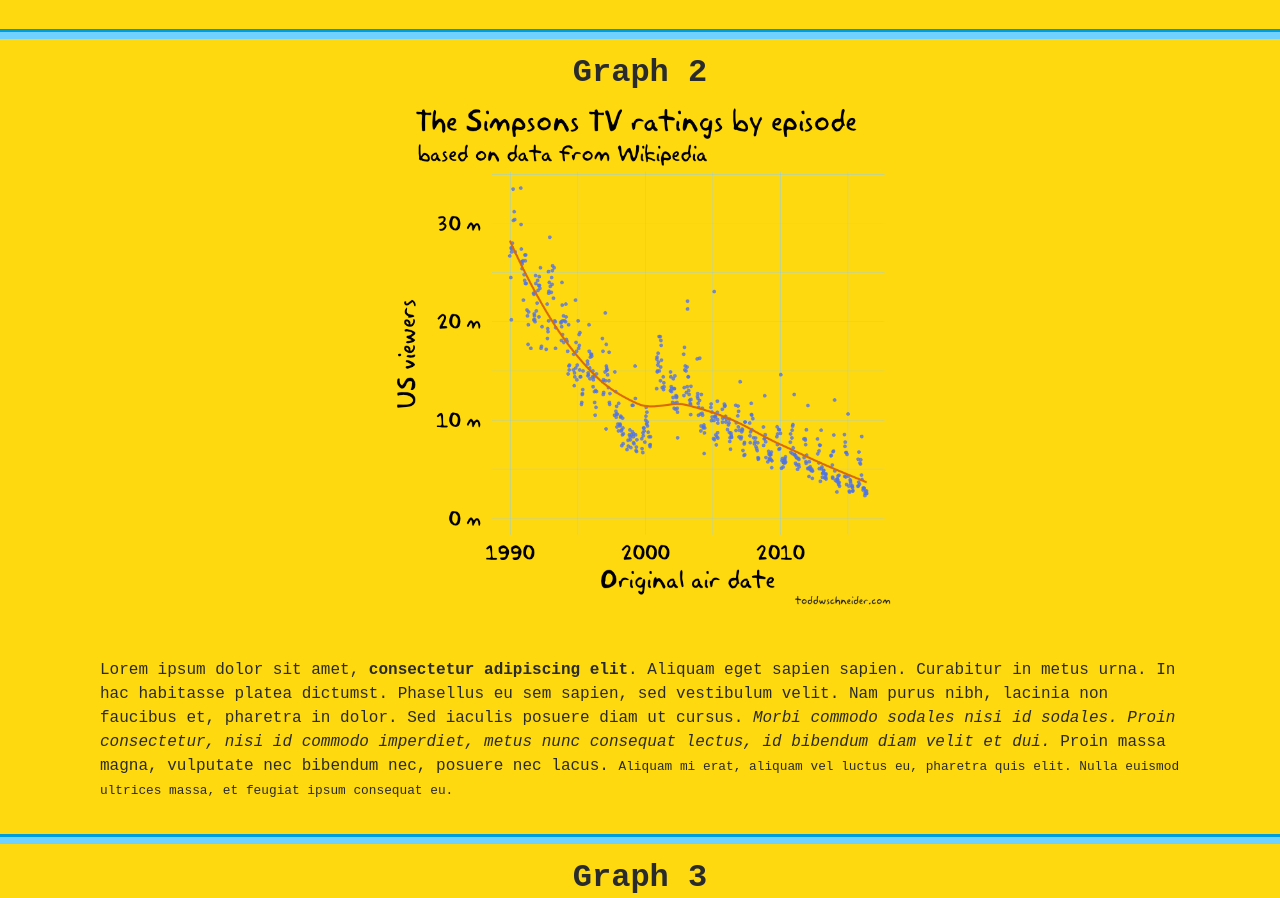
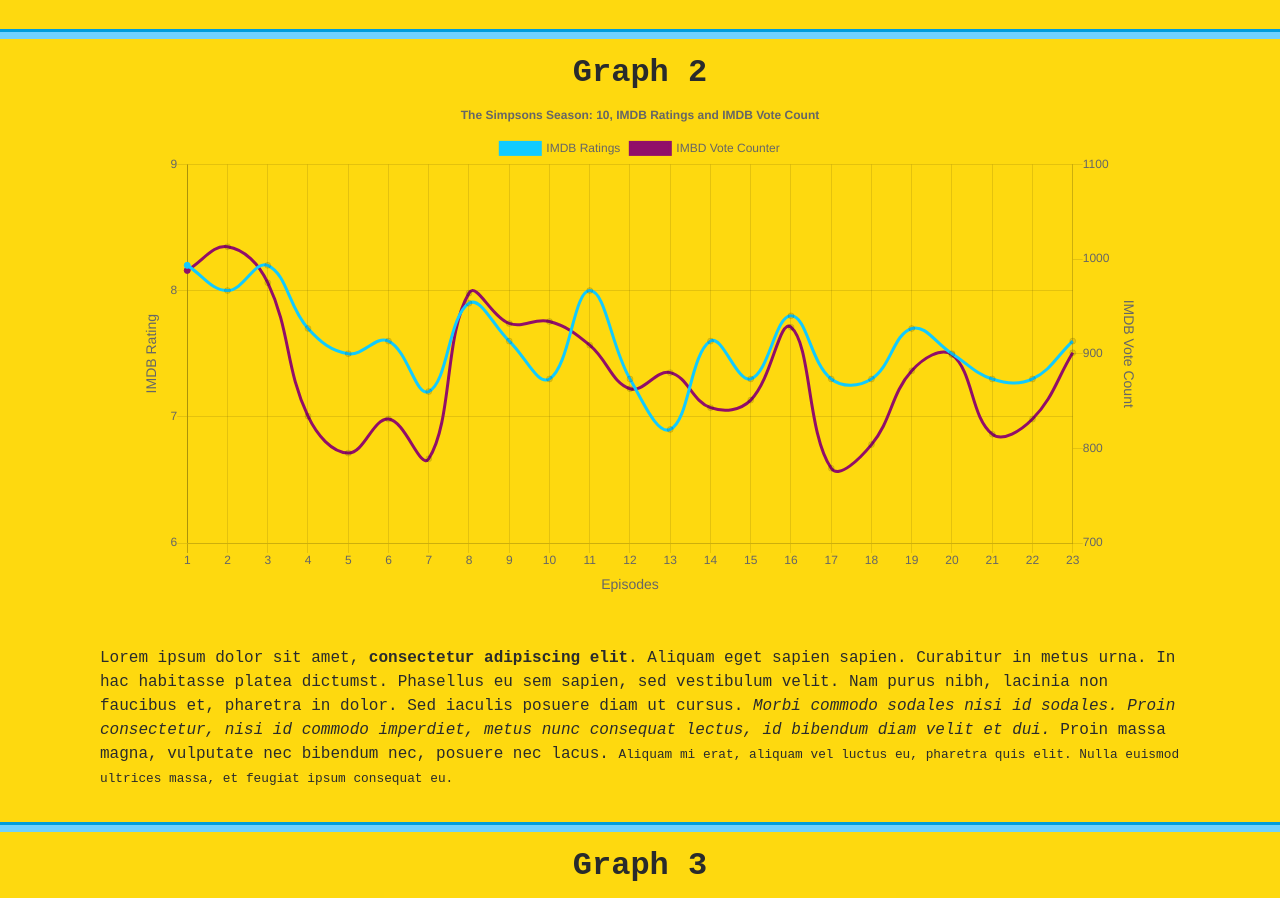
Before and after one commit to tristanh314/project2-group-tikt, a plain HTML site: page index.html in a window 1280 px wide. Shown: the part 1506-2404 px from the top of the page. Drawn offline with nearby package versions, Linux system fonts and the light colour scheme.

Commit message:
add karl_app file for vis

```diff
--- a/app.js
+++ /dev/null
@@ -1 +0,0 @@
-//script tag to add to html: https://cdnjs.cloudflare.com/ajax/libs/Chart.js/2.9.3/Chart.bundle.min.js
--- a/index.html
+++ b/index.html
@@ -112,7 +112,7 @@
 					<h2>
 						<center><B>Graph 2</B></center>
 					</h2>
-					<img alt="Bootstrap Image Preview" src="images/tv_ratings.png" class="centerGraph">
+					<center><canvas id="karlChart" width="1000" height="500"></canvas></center>
 					<br>
 					<br>
 					<p>
@@ -181,10 +181,12 @@
 		</div>
 	</div>
 </div>
-
+	<script>window.Tether = {};</script>
+	<script src="https://d3js.org/d3.v5.min.js"></script>
 	<script src="https://cdnjs.cloudflare.com/ajax/libs/Chart.js/2.9.3/Chart.bundle.min.js"></script>
 	<script src="static/js/jquery.min.js"></script>
-    <script src="static/js/bootstrap.min.js"></script>
-    <script src="static/js/scripts.js"></script>
+	<script src="static/js/scripts.js"></script>
+	<script src="static/js/bootstrap.min.js"></script>
+	<script src="karl_app.js"></script>
   </body>
 </html>
--- /dev/null
+++ b/karl_app.js
@@ -0,0 +1,92 @@
+//script tag to add to html: https://cdnjs.cloudflare.com/ajax/libs/Chart.js/2.9.3/Chart.bundle.min.js
+
+d3.json("static/data/simpson_episodes.json").then((data) => {
+    var ratingsSample = data.result.filter(episode => episode.season===10);
+    // var ratingsSample = data.result;
+    // console.log(ratingsSample);
+    var labels = ratingsSample.sort((a, b) => (a.season - b.season));
+
+var dataSet = {
+    // labels: ["0", "100", "200", "300", "400", "500", "600"],
+    labels: ['1', '2', '3', '4', '5', '6', '7', '8', '9', '10', '11', '12', '13', '14', '15', '16', '17', '18', '19', '20', '21', '22', '23'],
+    datasets: [
+        {
+            label: "IMDB Ratings",
+            data: ratingsSample.map(episode => episode.imdb_rating),
+            backgroundColor: ['rgba(17, 203, 255, 1)'],
+            pointBackgroundColor: ['rgba(17, 203, 255, 1)'],
+            borderColor: ['rgba(17, 203, 255, 1)'],
+            yAxisID: "y-axis-1",
+            fill: false
+        },
+        {
+            label: "IMBD Vote Counter",
+            data: ratingsSample.map(episode => episode.imdb_votes),
+            backgroundColor: ['rgba(145, 14, 105, 1)'],
+            pointBackgroundColor: ['rgba(145, 14, 105, 1)'],
+            borderColor: ['rgba(145, 14, 105, 1)'],
+            yAxisID: "y-axis-2",
+            fill: false
+        }
+    ]};
+var ctx = document.getElementById("karlChart")
+var karlChart = new Chart(ctx, {
+    type: 'line',
+    data: dataSet,
+    options: {
+        responsive: false,
+        stacked: false,
+        title:{
+            display: true,
+            text:'The Simpsons Season: 10, IMDB Ratings and IMDB Vote Count'
+        },
+        scales: {
+            yAxes: [{
+                type: "linear", // only linear but allow scale type registration. This allows extensions to exist solely for log scale for instance
+                display: true,
+                position: "left",
+                id: "y-axis-1",
+                ticks: {
+                    beginAtZero: false,
+                    stepSize: 1,
+                },
+                scaleLabel: {
+                    display: true,
+                    fontSize: 14,
+                    labelString: "IMDB Rating",
+                }
+                },
+                {
+                type: "linear", // only linear but allow scale type registration. This allows extensions to exist solely for log scale for instance
+                display: true,
+                position: "right",
+                id: "y-axis-2",
+                ticks: {
+                    beginAtZero: false,
+                    stepSize: 100,
+                },
+                scaleLabel: {
+                    display: true,
+                    fontSize: 14,
+                    labelString: "IMDB Vote Count",
+                },
+
+                // grid line settings
+                gridLines: {
+                    drawOnChartArea: false, // only want the grid lines for one axis to show up
+                },
+            }],
+            xAxes: [{
+                type: "category", // only linear but allow scale type registration. This allows extensions to exist solely for log scale for instance
+                display: true,
+                position: "left",
+                scaleLabel: {
+                    display: true,
+                    fontSize: 14,
+                    labelString: "Episodes",
+                }
+            }]
+        }
+    }
+});
+});
```
Also changed, not shown: 3 other files.
